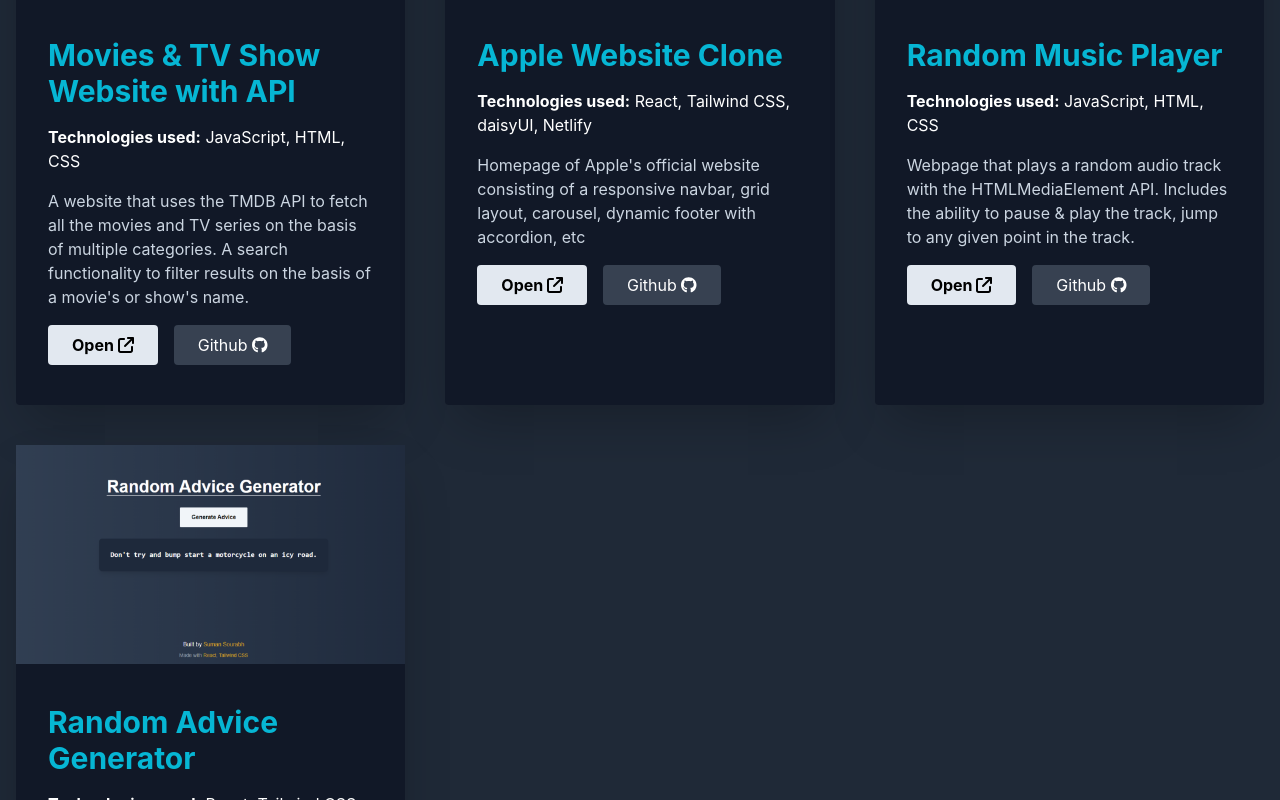
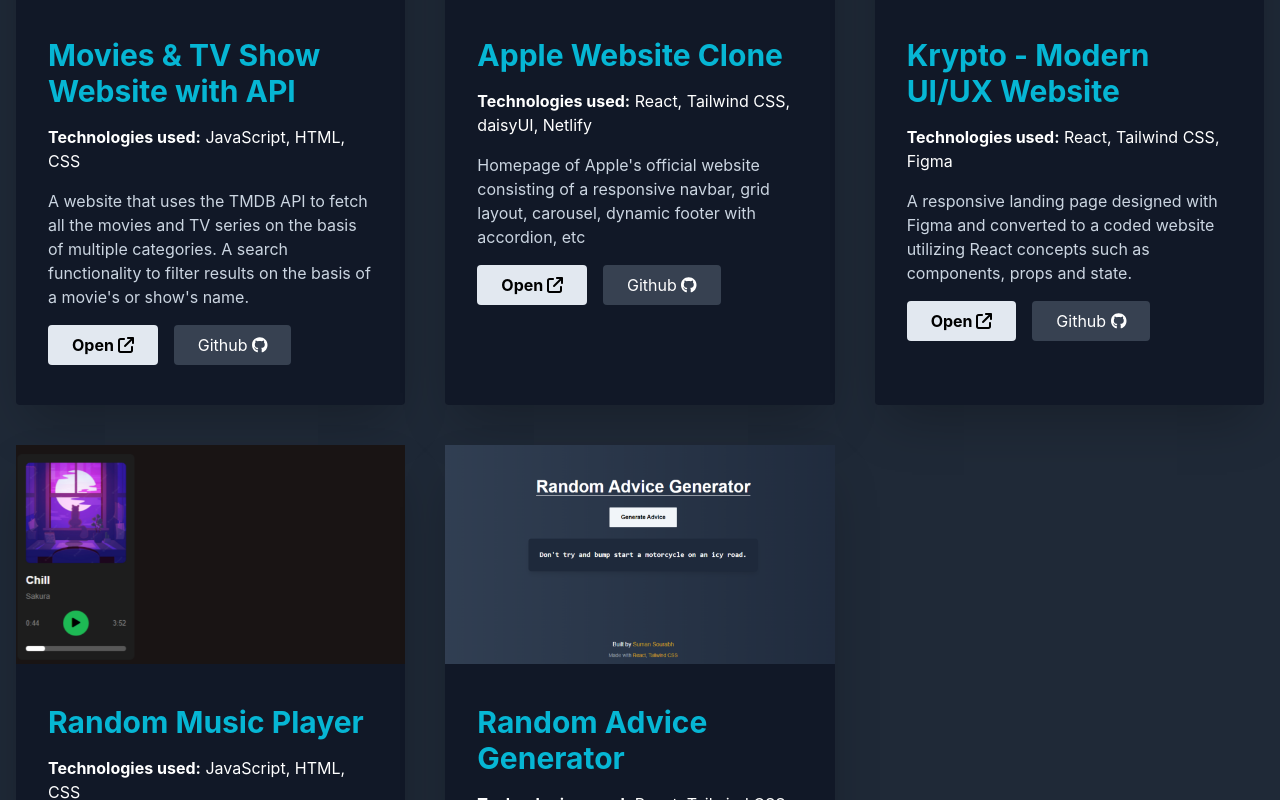
Before and after one commit to Sumansourabh14/Portfolio-v2, a React (Create React App) app: page / in a window 1280 px wide. Shown: the part 2860-3660 px from the top of the page. Built offline with nearby package versions, Linux system fonts and the light colour scheme.

Commit message:
add new project

```diff
--- a/src/data.js
+++ b/src/data.js
@@ -2,6 +2,7 @@
 import img2 from './Images/music-app-random.png';
 import img3 from './Images/apple-website-clone-hero-section.png';
 import img4 from './Images/random-advice-generator-v1.png';
+import img5 from './Images/Krypto-Mockup.png';
 import { faBootstrap, faCss3Alt, faFigma, faGitAlt, faHtml5, faJs, faMarkdown, faReact, faSass, faWordpress } from '@fortawesome/free-brands-svg-icons';
 
 const aboutMe = [
@@ -104,6 +105,16 @@
     },
     {
         id: 3,
+        imgSrc: img5,
+        alt: "Krypto - Modern UI/UX Website",
+        projectName: "Krypto - Modern UI/UX Website",
+        technologies: "React, Tailwind CSS, Figma",
+        description: "A responsive landing page designed with Figma and converted to a coded website utilizing React concepts such as components, props and state.",
+        projectLink: "https://krypto-website.netlify.app/",
+        githubLink: "https://github.com/Sumansourabh14/modern-ui-ux-website"
+    },
+    {
+        id: 4,
         imgSrc: img2,
         alt: "Random Music Player website home page",
         projectName: "Random Music Player",
@@ -112,18 +123,8 @@
         projectLink: "https://sumansourabh14.github.io/Music-App/",
         githubLink: "https://github.com/Sumansourabh14/Music-App",
     },
-    // {
-    //     id: 3,
-    //     "imgSrc": img3,
-    //     alt: "Product landing page home page",
-    //     projectName: "Product Landing Page",
-    //     technologies: "HTML, CSS, JavaScript",
-    //     description: "A landing page with the help of HTML, CSS and a little bit of JavaScript.",
-    //     projectLink: "https://sumansourabh14.github.io/New-Landing-Page-with-HTML-CSS-JavaScript/",
-    //     githubLink: "https://github.com/Sumansourabh14/New-Landing-Page-with-HTML-CSS-JavaScript",
-    // },
     {
-        id: 4,
+        id: 5,
         "imgSrc": img4,
         alt: "Random Advice Generator home page",
         projectName: "Random Advice Generator",
```
Also changed, not shown: src/Images/Krypto-Mockup.png (added).
